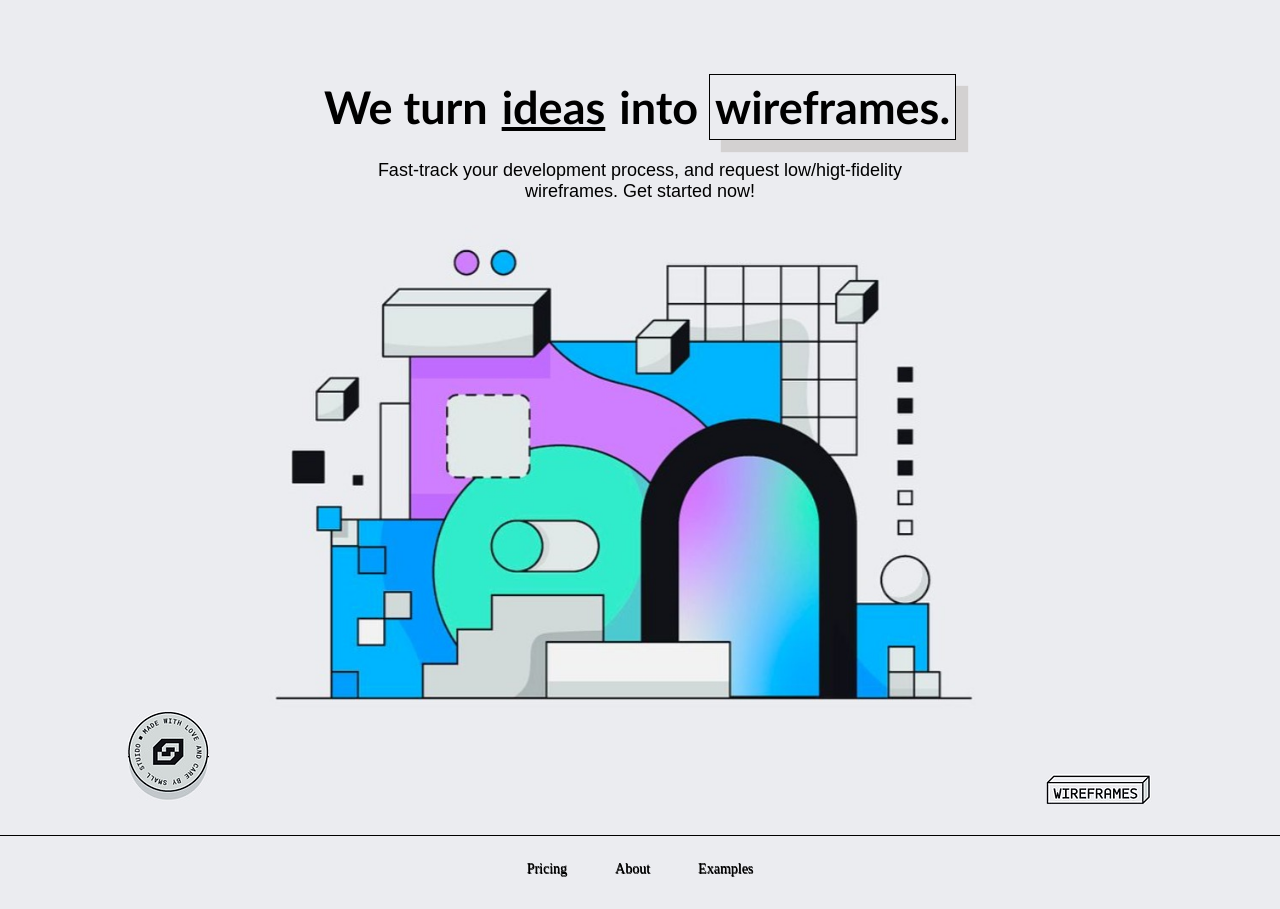
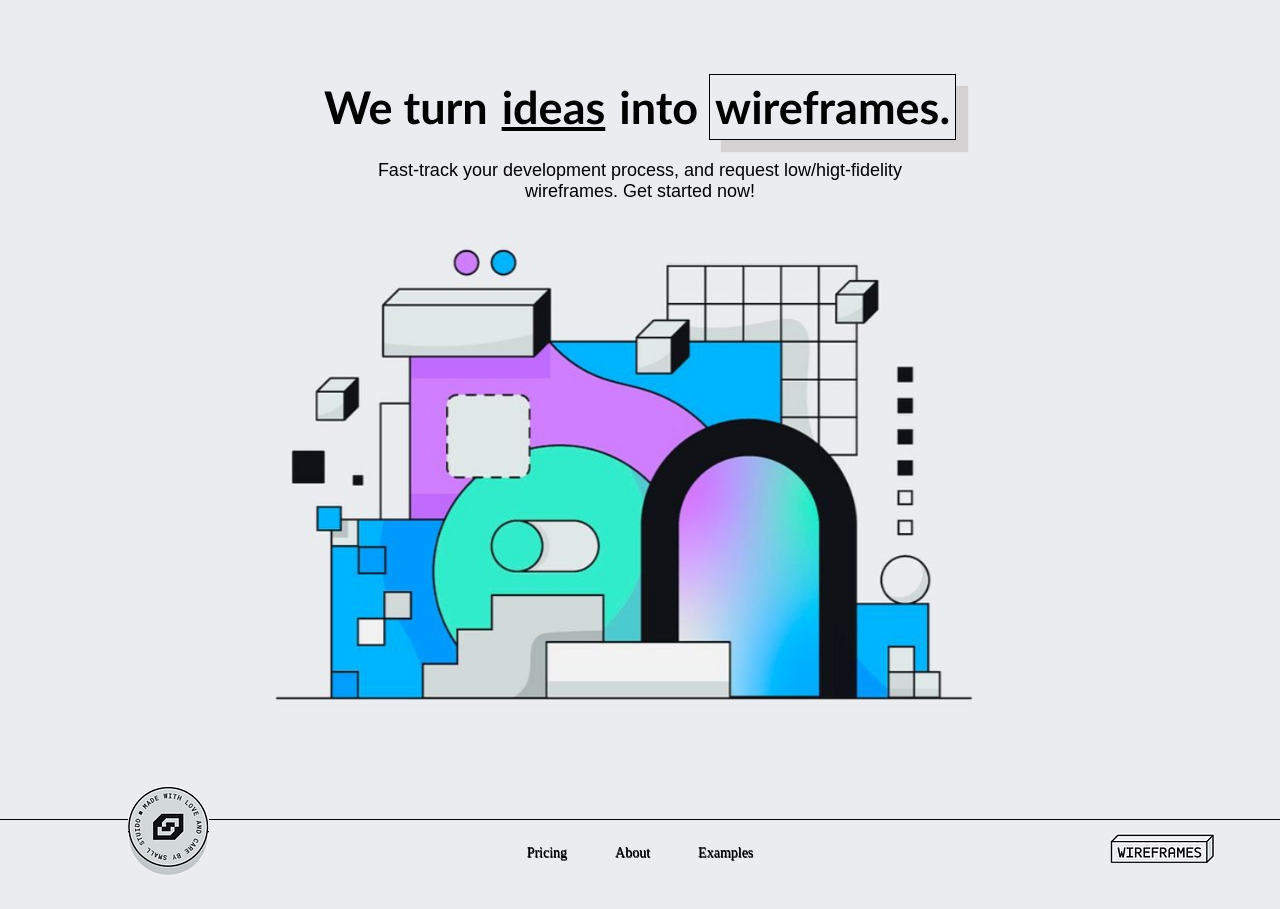
Before and after one commit to emanuelemartinss/PageReproduction, a plain HTML site: page index.html in a window 1280 px wide. After the commit the page ends 883 px from the top, so only its background shows below. Drawn offline with Linux system fonts and the light colour scheme.

Commit message:
feito ajustes no posicionamento das logos no footer

```diff
--- a/src/style.css
+++ b/src/style.css
@@ -77,9 +77,11 @@ body{
 
 .footer{
     width: 100%;
-    margin-top: 3rem;
+    height: 4rem;
+    margin-top: 2rem;
     border-top: 1px solid black;
-    font-size: 50px;
+    position: relative;
+
 
 
 }
@@ -103,11 +105,11 @@ a:hover{
 .footer-logo{
     position: absolute;
     left: 8rem;
-    bottom: -1rem;
+    bottom: 0rem;
 
 }
 .wireframes-logo{
     position: absolute;
-    right: 8rem;
-    bottom: -1rem;
+    right: 4rem;
+    bottom: 1rem;
 }
```
